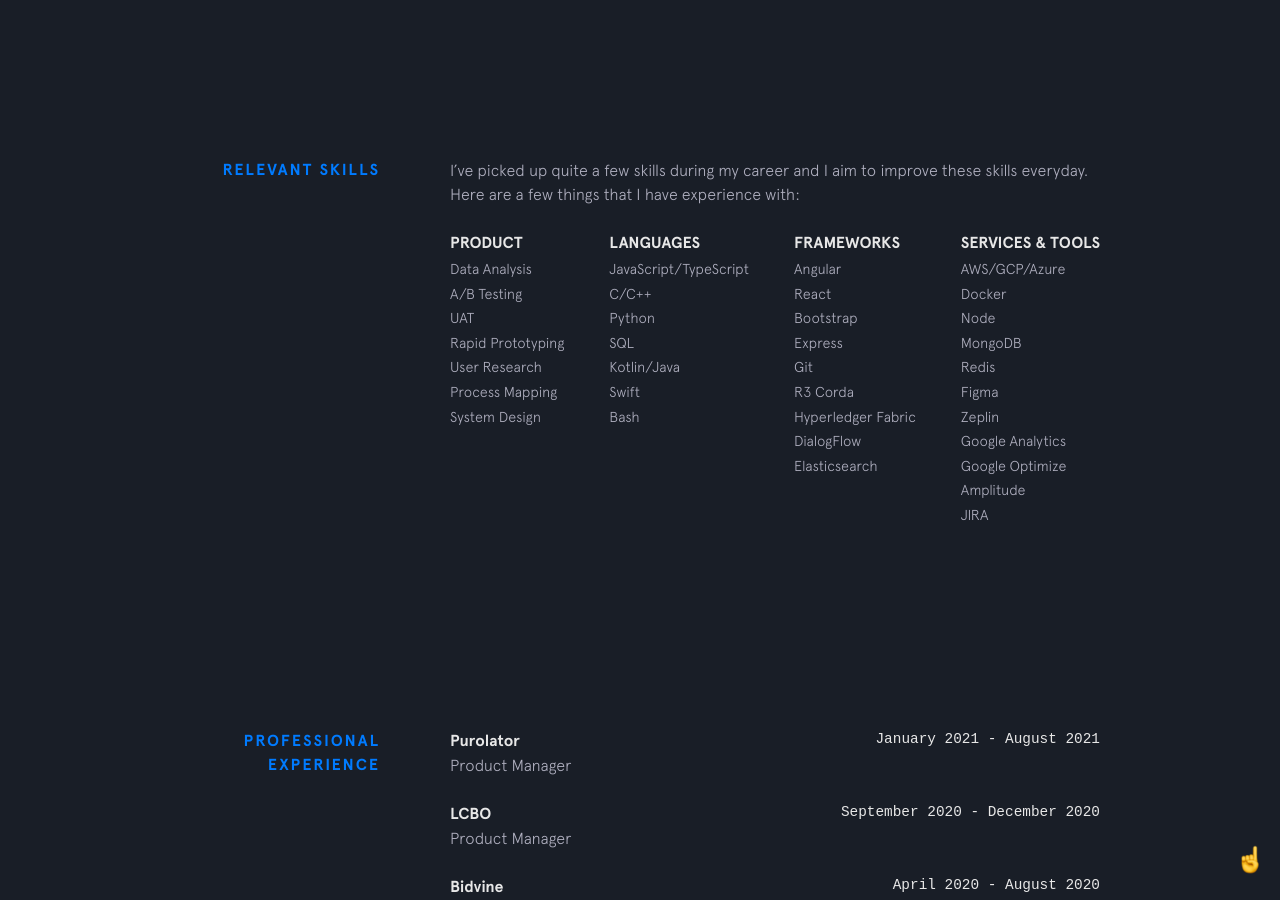
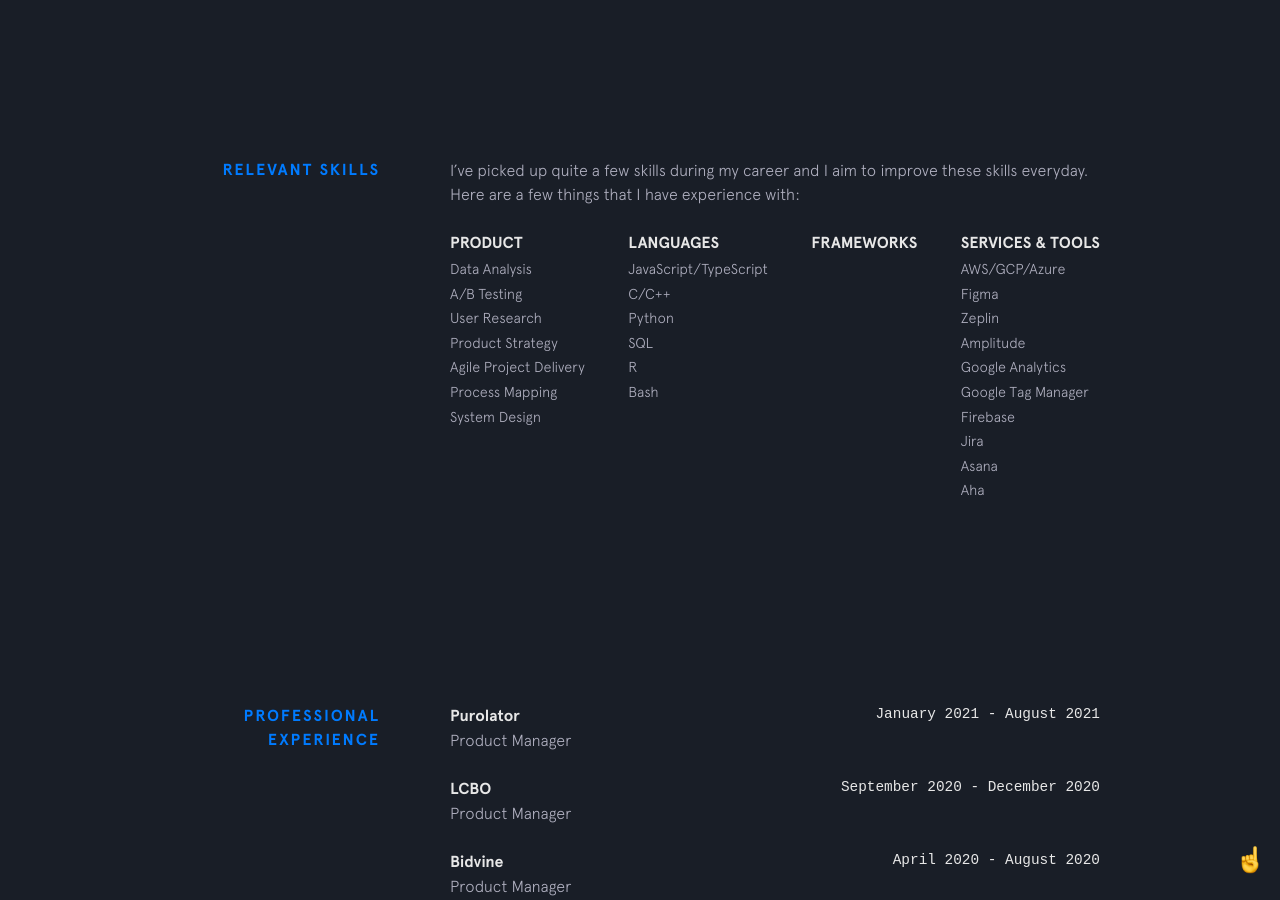
Before and after one commit to PronoyC/pronoyc.github.io, a Jekyll site: the page built from index.html, in a window 1280 px wide and 900 px high, scrolled down 1612 px. Built offline with Jekyll 4.4.1, drawn with Linux system fonts in a browser that asks for light colours; nearby versions of some CDN libraries.

Commit message:
Update skills.yml

```diff
--- a/_data/skills.yml
+++ b/_data/skills.yml
@@ -1,9 +1,9 @@
 product:
   - item: Data Analysis
   - item: A/B Testing
-  - item: UAT
-  - item: Rapid Prototyping
   - item: User Research
+  - item: Product Strategy
+  - item: Agile Project Delivery
   - item: Process Mapping
   - item: System Design
 
@@ -12,30 +12,17 @@ languages:
   - item: C/C++
   - item: Python
   - item: SQL
-  - item: Kotlin/Java
-  - item: Swift
+  - item: R
   - item: Bash
-
-frameworks:
-  - item: Angular
-  - item: React
-  - item: Bootstrap
-  - item: Express
-  - item: Git
-  - item: R3 Corda
-  - item: Hyperledger Fabric
-  - item: DialogFlow
-  - item: Elasticsearch
 
 tools:
   - item: AWS/GCP/Azure
-  - item: Docker
-  - item: Node
-  - item: MongoDB
-  - item: Redis
   - item: Figma
   - item: Zeplin
+  - item: Amplitude
   - item: Google Analytics
-  - item: Google Optimize
-  - item: Amplitude
-  - item: JIRA
+  - item: Google Tag Manager
+  - item: Firebase
+  - item: Jira
+  - item: Asana
+  - item: Aha
```
